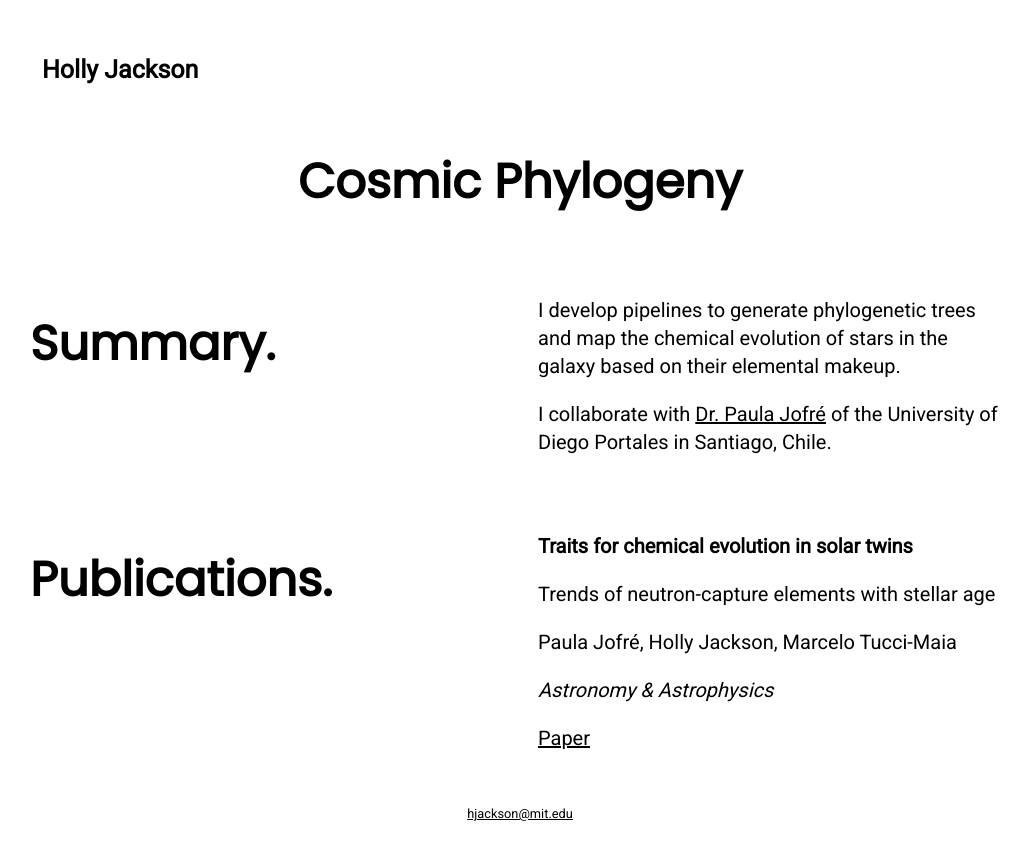
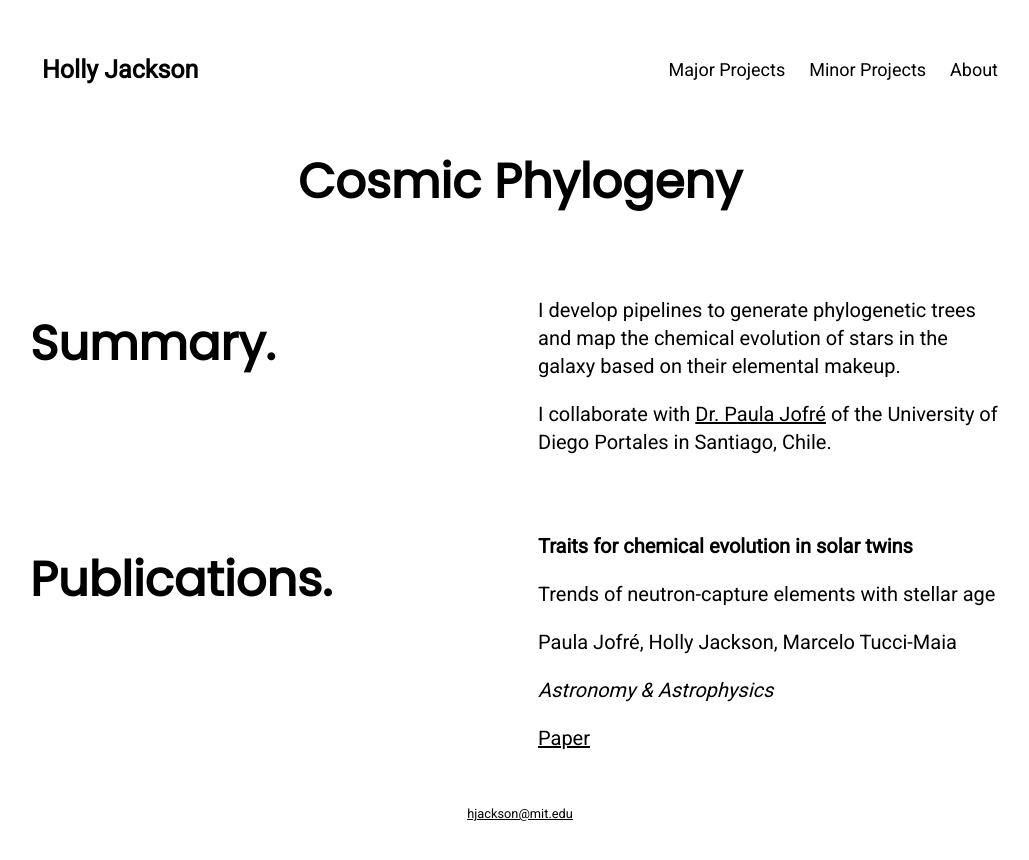
Before and after one commit to hollyjackson/hollyjackson.github.io, a Jekyll site: the page built from major-projects/cosmic-phylogeny/index.html, in a window 1280 px wide. Shown: the top 860 px of the page, without its empty margins (120-1149 px from the left). Built offline with Jekyll 4.4.1, drawn with Linux system fonts in a browser that asks for light colours.

Commit message:
subpages

```diff
--- a/major-projects/cosmic-phylogeny.html
+++ b/major-projects/cosmic-phylogeny/index.html
@@ -1,6 +1,7 @@
 ---
 layout: page
 title: "Cosmic Phylogeny"
+menu: <a href="/">Major Projects</a><a href="/minor-projects">Minor Projects</a><a href="/about">About</a>
 ---
 
 <div class="row_grid">
@@ -26,7 +27,7 @@ title: "Cosmic Phylogeny"
             <p style="text-align:left;">Trends of neutron-capture elements with stellar age</p>
             <p style="text-align:left;">Paula Jofré, Holly Jackson, Marcelo Tucci-Maia</p>
             <p style="text-align:left;font-style:italic;">Astronomy & Astrophysics</p>
-            <p style="text-align:left"><a href="/major-projects/aa37140-19.pdf">Paper</a></p>
+            <p style="text-align:left"><a href="/major-projects/cosmic-phylogeny/aa37140-19.pdf">Paper</a></p>
         </div>
     </div>
 </div>
--- a/major-projects/implicit-curves.html
+++ /dev/null
@@ -1,6 +0,0 @@
----
-layout: page
-title: "Implicit Curves"
----
-
-<p>coming soon...</p>
--- /dev/null
+++ b/major-projects/topological-optimization/index.html
@@ -0,0 +1,5 @@
+---
+layout: page
+title: "Topological Optimization"
+menu: <a href="/">Major Projects</a><a href="/minor-projects">Minor Projects</a><a href="/about">About</a>
+---
--- a/major-projects/unlocking-history.html
+++ /dev/null
@@ -1,4 +0,0 @@
----
-layout: page
-title: "Unlocking History"
----
--- /dev/null
+++ b/major-projects/unlocking-history/index.html
@@ -0,0 +1,5 @@
+---
+layout: page
+title: "Unlocking History"
+menu: <a href="/">Major Projects</a><a href="/minor-projects">Minor Projects</a><a href="/about">About</a>
+---
--- /dev/null
+++ b/minor-projects/billiard-bots/index.html
@@ -0,0 +1,5 @@
+---
+layout: page
+title: "Billiard Bots"
+menu: <a href="/">Major Projects</a><a href="/minor-projects">Minor Projects</a><a href="/about">About</a>
+---
--- /dev/null
+++ b/minor-projects/computational-cardiology/index.html
@@ -0,0 +1,5 @@
+---
+layout: page
+title: "Computational Cardiology"
+menu: <a href="/">Major Projects</a><a href="/minor-projects">Minor Projects</a><a href="/about">About</a>
+---
--- /dev/null
+++ b/minor-projects/game-of-life/index.html
@@ -0,0 +1,5 @@
+---
+layout: page
+title: "Conway's Game of Life"
+menu: <a href="/">Major Projects</a><a href="/minor-projects">Minor Projects</a><a href="/about">About</a>
+---
--- /dev/null
+++ b/minor-projects/image-processing/index.html
@@ -0,0 +1,5 @@
+---
+layout: page
+title: "Image Processing Using a Microcontroller"
+menu: <a href="/">Major Projects</a><a href="/minor-projects">Minor Projects</a><a href="/about">About</a>
+---
--- /dev/null
+++ b/minor-projects/numerical-modeling/index.html
@@ -0,0 +1,5 @@
+---
+layout: page
+title: "Numerical Modeling and Simulation"
+menu: <a href="/">Major Projects</a><a href="/minor-projects">Minor Projects</a><a href="/about">About</a>
+---
--- /dev/null
+++ b/minor-projects/robotic-locomotion/index.html
@@ -0,0 +1,5 @@
+---
+layout: page
+title: "Robotic Locomotion"
+menu: <a href="/">Major Projects</a><a href="/minor-projects">Minor Projects</a><a href="/about">About</a>
+---
--- /dev/null
+++ b/minor-projects/sewing-science/index.html
@@ -0,0 +1,5 @@
+---
+layout: page
+title: "Sewing Science"
+menu: <a href="/">Major Projects</a><a href="/minor-projects">Minor Projects</a><a href="/about">About</a>
+---
```
Also changed, not shown: index.html (+4 -4 lines), major-projects/implicit-curves/index.html (added, +7 -0 lines), minor-projects/index.html (+16 -6 lines), major-projects/topological-optimization.html (deleted), 2 other files.
